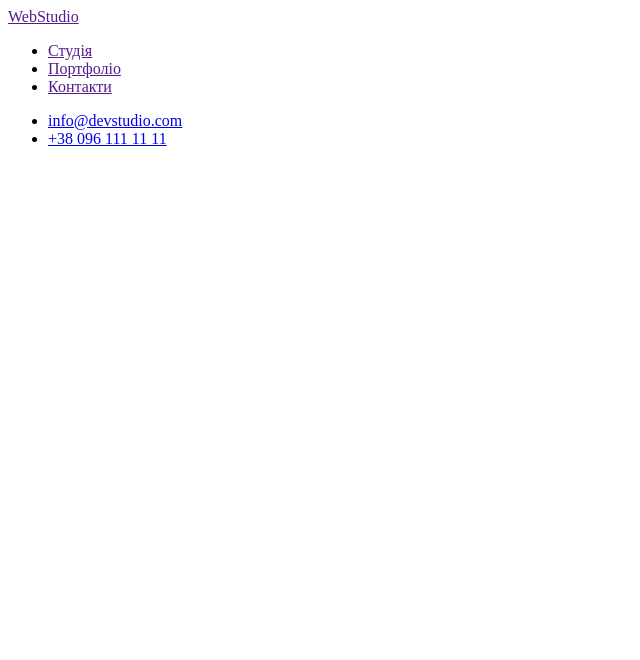
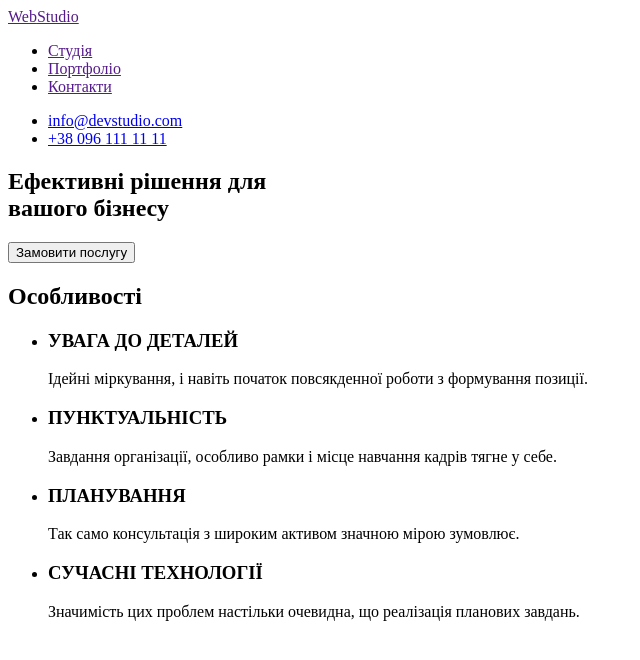
Before and after one commit to Totalinfonet/goit-markup-hw-01, a plain HTML site: page index.html in a window 1280 px wide. Shown: the whole page, without its empty margins (0-640 px from the left). Drawn offline with Linux system fonts and the light colour scheme.

Commit message:
Update index.html

```diff
--- a/index.html
+++ b/index.html
@@ -1,9 +1,9 @@
 <!DOCTYPE html>
-<html lang="ua">
+<html lang="uk-UA">
   <head>
-    <meta charset="UTF-8">
-    <meta http-equiv="X-UA-Compatible" content="IE=edge">
-    <meta name="viewport" content="width=device-width, initial-scale=1.0">
+    <meta charset="UTF-8" />
+    <meta http-equiv="X-UA-Compatible" content="IE=edge" />
+    <meta name="viewport" content="width=device-width, initial-scale=1.0" />
     <title>goit-markup-hw-01</title>
   </head>
   <body>
@@ -31,5 +31,55 @@
         </li>
       </ul>
     </header>
+    <main>
+      <section>
+        <h1>
+          Ефективні рішення для<br>вашого бізнесу
+        </h1>
+        <button type="button">
+          Замовити послугу
+        </button>
+      </section>
+      <section>
+        <h2> <!-- FIXME: Delite this <h2> with CSS -->
+          Особливості
+        </h2>
+        <ul>
+          <li>
+            <h3>
+               УВАГА ДО ДЕТАЛЕЙ
+            </h3>
+            <p>
+              Ідейні міркування, і навіть початок повсякденної роботи з формування позиції.
+            </p>
+          </li>
+          <li>
+            <h3>
+              ПУНКТУАЛЬНІСТЬ
+            </h3>
+            <p>
+              Завдання організації, особливо рамки і місце навчання кадрів тягне у себе.
+            </p>
+          </li>
+          <li>
+            <h3>
+              ПЛАНУВАННЯ
+            </h3>
+            <p>
+              Так само консультація з широким активом значною мірою зумовлює.
+            </p>
+          </li>
+          <li>
+            <h3>
+              СУЧАСНІ ТЕХНОЛОГІЇ
+            </h3>
+            <p>
+              Значимість цих проблем настільки очевидна, що реалізація планових завдань.
+            </p>
+          </li>
+        </ul>
+      </section>
+
+    </main>
   </body>
 </html>
```
Also changed, not shown: 1 other file. Lines whose indentation alone changed are shown as unchanged.
